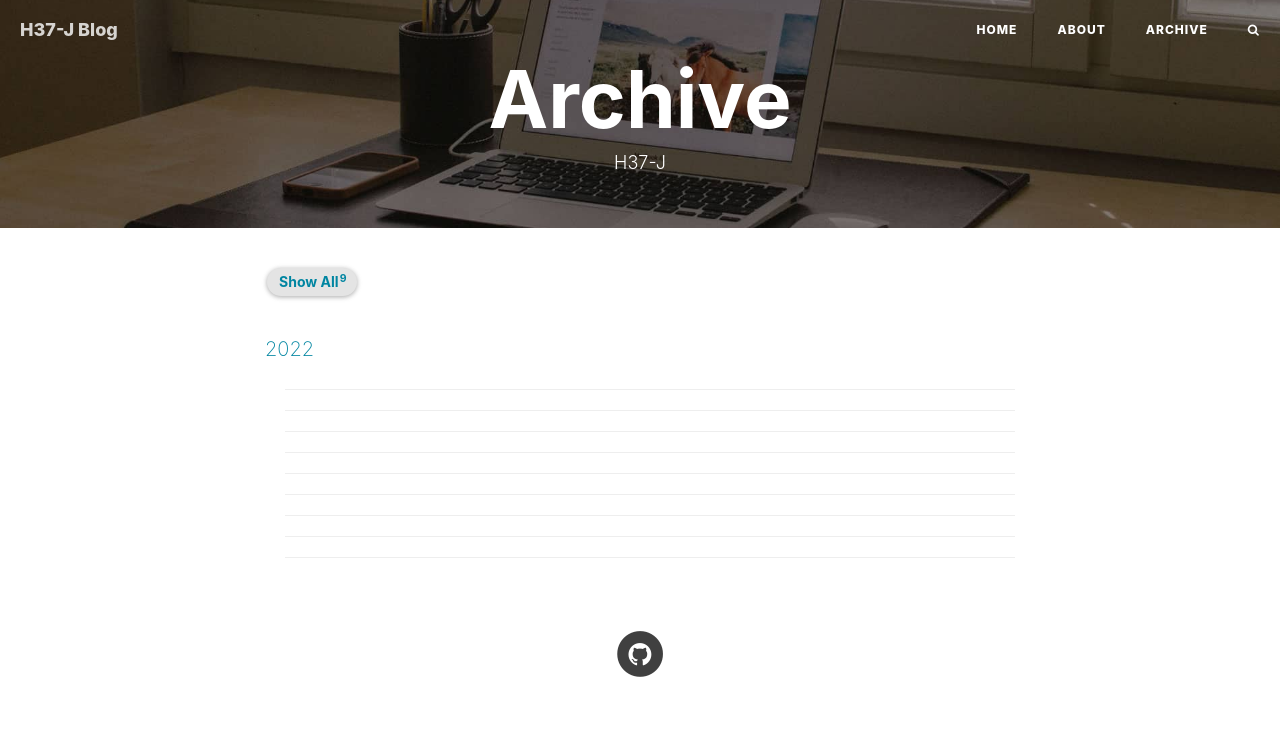
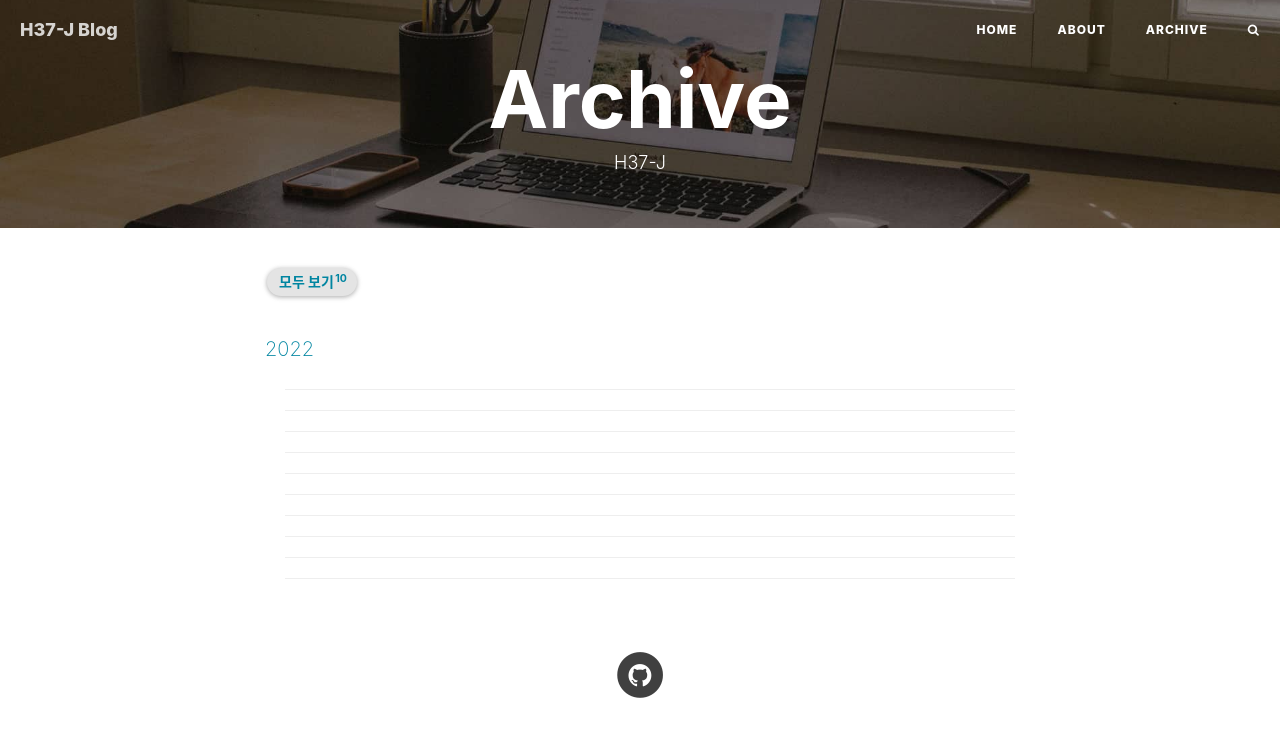
Before and after one commit to H37-J/H37-J.github.io, a Jekyll site: the page built from archive.html, in a window 1280 px wide. Shown: the top 737 px of the page. Built offline with Jekyll 4.4.1, drawn with Linux system fonts in a browser that asks for light colours; nearby versions of some CDN libraries; comment, search, counter and statistics services are not loaded.

Commit message:
업데이트

```diff
--- a/_posts/2021-03.01-docker.markdown
+++ b/_posts/2022-03-01-docker.markdown
@@ -2,7 +2,6 @@
 layout:     post
 title:      "Docker 사용법"
 subtitle:   " \도커 사용법에 대하여 \"
-date:       2021-05-01 13:00:00
 author:     "H37-J"
 header-img: "img/post-bg-2015.jpg"
 catalog: true
--- a/archive.html
+++ b/archive.html
@@ -19,7 +19,7 @@ https://github.com/kitian616/jekyll-TeXt-theme
 			<!-- Tags (as filter) -->
 			<div id='tag_cloud' class="tags tags-sup js-tags">
 				<a class="tag-button--all" data-encode="">
-					Show All
+					모두 보기
 					<sup>{{site.posts.size}}</sup>
 				</a>
 
```
